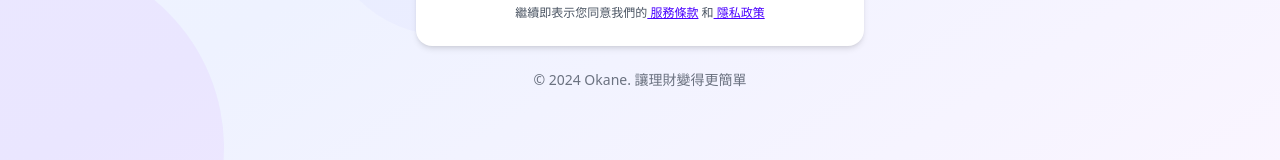
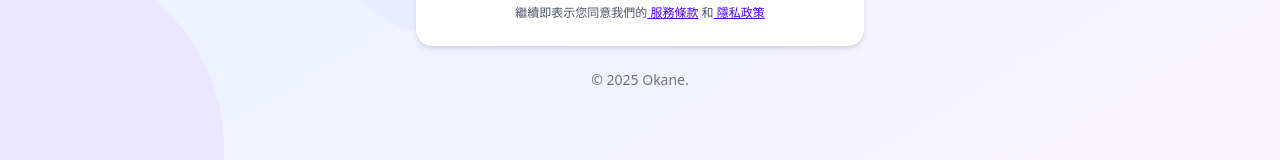
Before and after one commit to r0930514/Okane, a React (Vite) app in the folder frontend/: page /login in a window 1280 px wide. Shown: the part 620-780 px from the top of the page. Built offline with nearby package versions, Linux system fonts and the light colour scheme; no server answers.

Commit message:
feat: 新增 EmailIcon 和 PasskeyIcon 元件，更新註冊及密碼頁面以使用新圖示

```diff
--- a/frontend/src/pages/AuthPages/AuthPage.jsx
+++ b/frontend/src/pages/AuthPages/AuthPage.jsx
@@ -1,5 +1,4 @@
 import { Route, Routes } from "react-router-dom";
-import MyIcon from "../../assets/svgs/MyIcon";
 import LoginPage from "../AuthPages/components/LoginPage";
 import RegisterPage from "../AuthPages/components/RegisterPage";
 import PasswordPage from "../AuthPages/components/PasswordPage";
@@ -43,7 +42,7 @@ export default function AuthPage() {
                 {/* 底部附加資訊 */}
                 <div className="text-center mt-6 text-gray-500 text-sm animate-slide-in-bottom" style={{animationDelay: '0.6s'}}>
                     <p className="hover:text-gray-700 transition-colors duration-200">
-                        © 2024 Okane. 讓理財變得更簡單
+                        © 2025 Okane.
                     </p>
                 </div>
             </div>
--- a/frontend/src/pages/AuthPages/components/PasswordPage.jsx
+++ b/frontend/src/pages/AuthPages/components/PasswordPage.jsx
@@ -1,7 +1,7 @@
 import { useNavigate, Link } from "react-router-dom";
 import { useState, useEffect } from "react";
 import PropTypes from "prop-types";
-import EmailIcon from "../../../assets/svgs/email";
+import EmailIcon from "../../../assets/svgs/EmailIcon";
 import AuthService from "../../../services/AuthService";
 
 export default function PasswordPage({ email }) {
--- a/frontend/src/pages/AuthPages/components/RegisterPage.jsx
+++ b/frontend/src/pages/AuthPages/components/RegisterPage.jsx
@@ -1,5 +1,5 @@
 import { Link, useNavigate } from "react-router-dom";
-import EmailIcon from "../../../assets/svgs/email";
+import EmailIcon from "../../../assets/svgs/EmailIcon";
 import PropTypes from "prop-types";
 import AuthService from "../../../services/AuthService";
 import { useState, useEffect } from "react";
```
Also changed, not shown: frontend/src/assets/svgs/PasskeyIcon.jsx (added, +7 -0 lines), frontend/src/assets/svgs/EmailIcon.jsx (renamed from frontend/src/assets/svgs/email.jsx).
